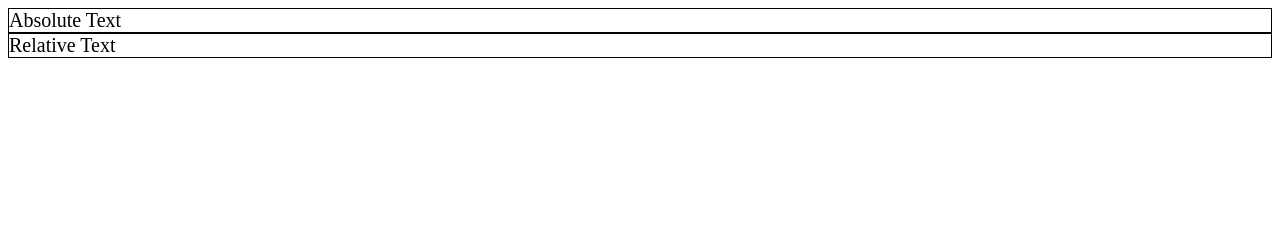
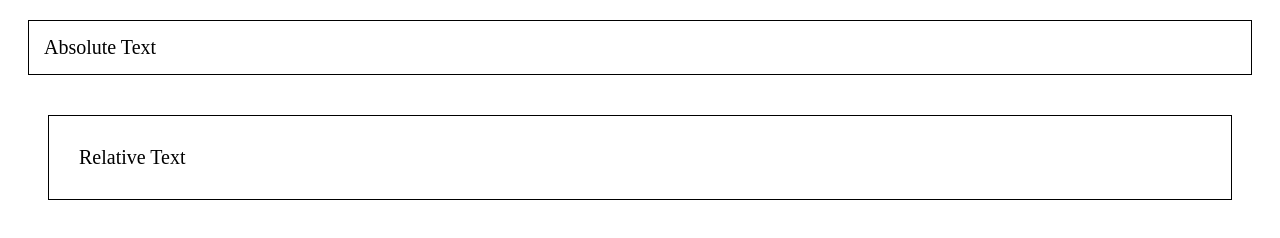
Before and after one commit to knightmoves-schools/016-absolute-relative-units-hashyyazzie, a website: page index.html in a window 1280 px wide. Drawn offline with Linux system fonts and the light colour scheme.

Commit message:
Update index.html

```diff
--- a/index.html
+++ b/index.html
@@ -5,12 +5,16 @@
     <style>
         #absolute-units {
             font-size: 20px;
-            border: 1px solid;
+            border: 1px solid black;
+            margin: 20px;
+            padding: 15px
         }
 
         #relative-units {
             border: 1px solid;
             font-size: 20px;
+            margin: 2em;
+            padding: 1.5em
         }
     </style>
 </head>
```
